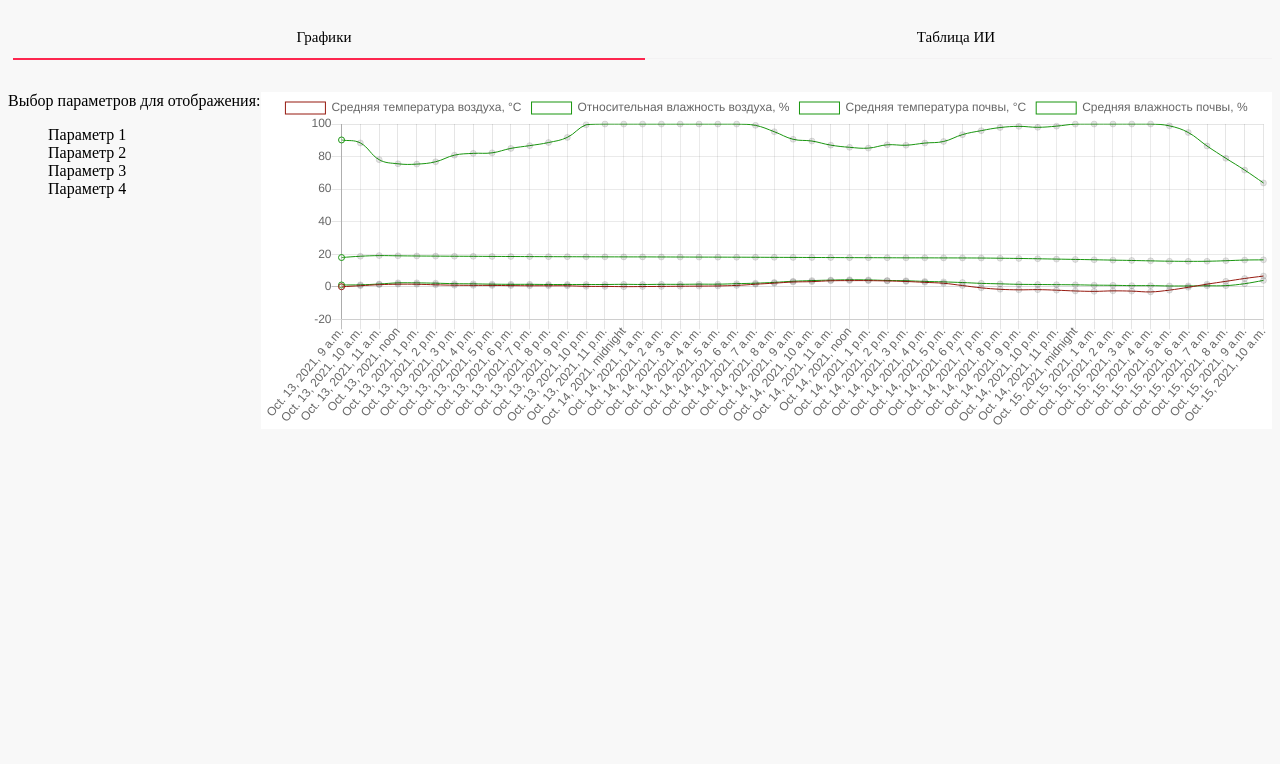
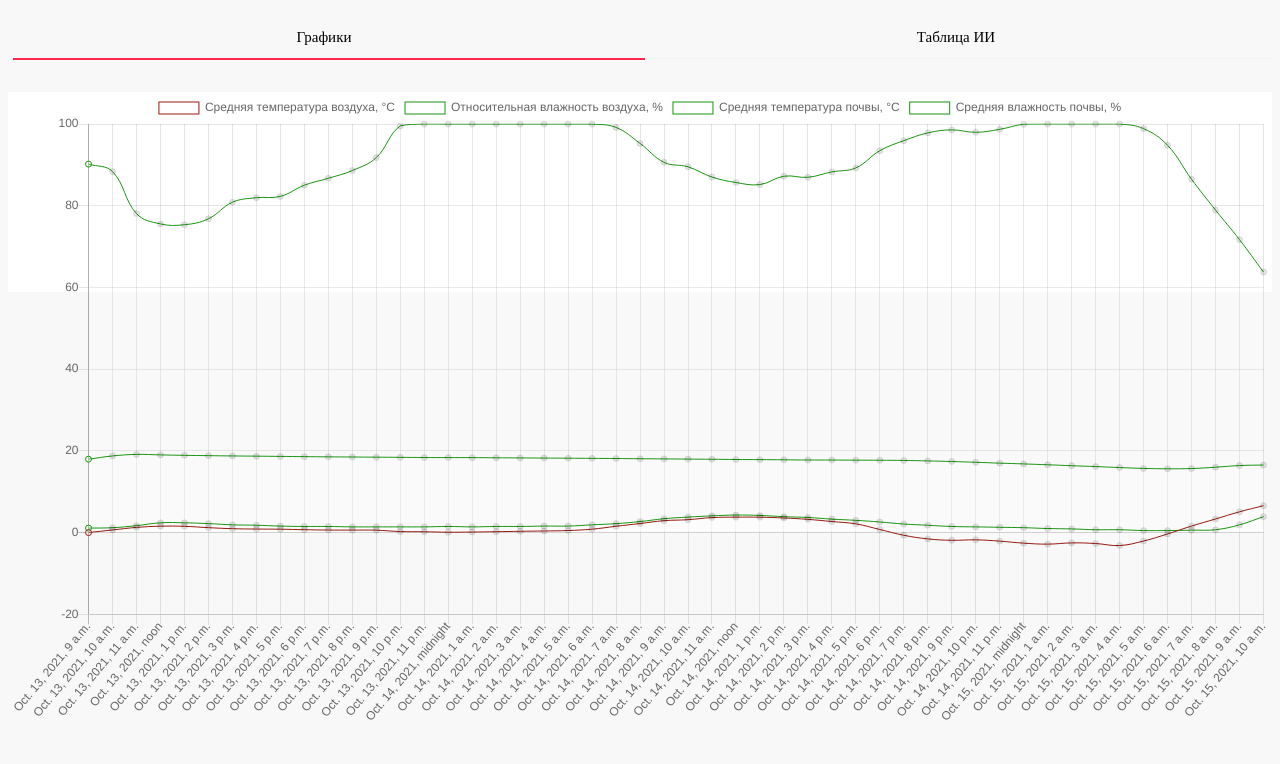
Before and after one commit to Winleynnn/Monitoring_test_project, a Django app: page /polls/ in a window 1280 px wide. Shown: the part 88-852 px from the top of the page. Run offline with Django 3.2, Linux system fonts and the light colour scheme; data comes from the database, SQL or seed files in the repository; some libraries are stand-ins or nearby versions.

Commit message:
chart little fixes

```diff
--- a/django_site/restfull_api_test/polls/static/css/site.css
+++ b/django_site/restfull_api_test/polls/static/css/site.css
@@ -36,13 +36,13 @@ body {
 	border: solid;
 	margin-left: -6px;
 }
-.parnames {
-	width: 20%;
-}
+
 .grafic {
 	background-color: #FFFFFF;
-	width:80%;
+	width:100%;
+  height:200px;
 }
+
 .content ul {
 	 list-style: none;
 }
--- a/django_site/restfull_api_test/polls/templates/polls/index.html
+++ b/django_site/restfull_api_test/polls/templates/polls/index.html
@@ -16,18 +16,9 @@
 			<input id="tab2-1" name="tabs-two" type="radio" checked="checked">
 			<div>
 				  <div class= "content">
-						<div class="parnames">
-							<a>Выбор параметров для отображения:</a>
-							<ul>
-								<li>Параметр 1</li>
-								<li>Параметр 2</li>
-								<li>Параметр 3</li>
-								<li>Параметр 4</li>
-							</ul>
-						</div>
 						<div class="grafic">
 							<div class="container">
-								<canvas id="myChart" width="600" height="200"></canvas>
+								<canvas id="myChart"></canvas>
 							</div>
 						</div>
 				</div>
```
